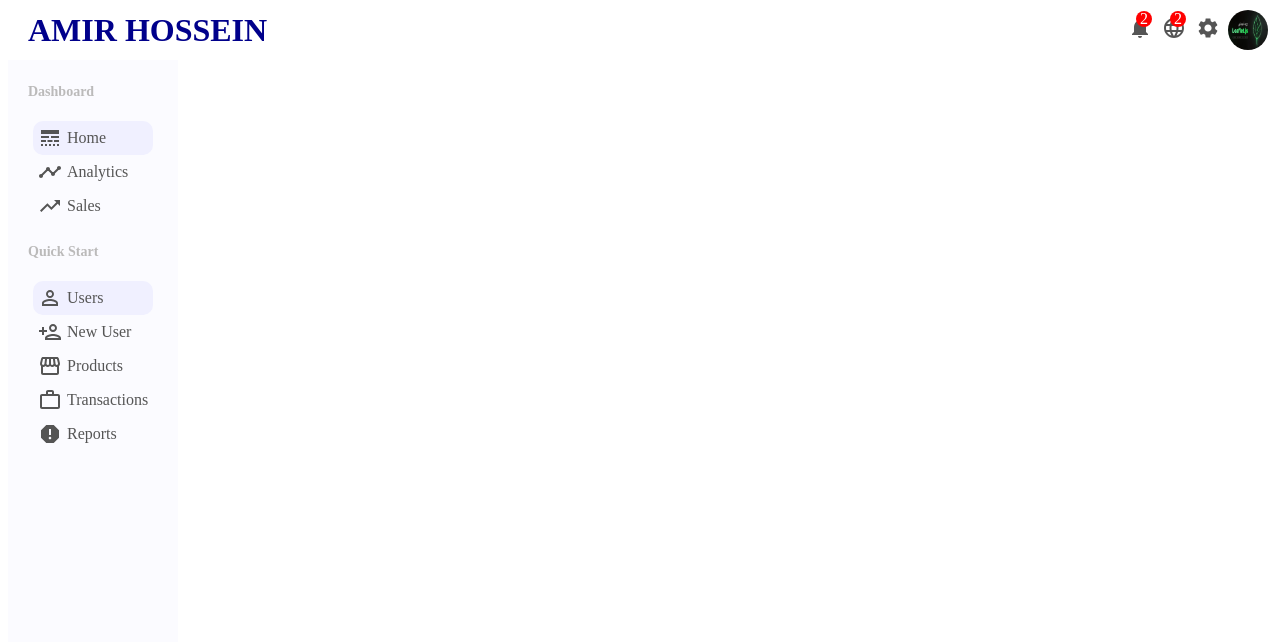
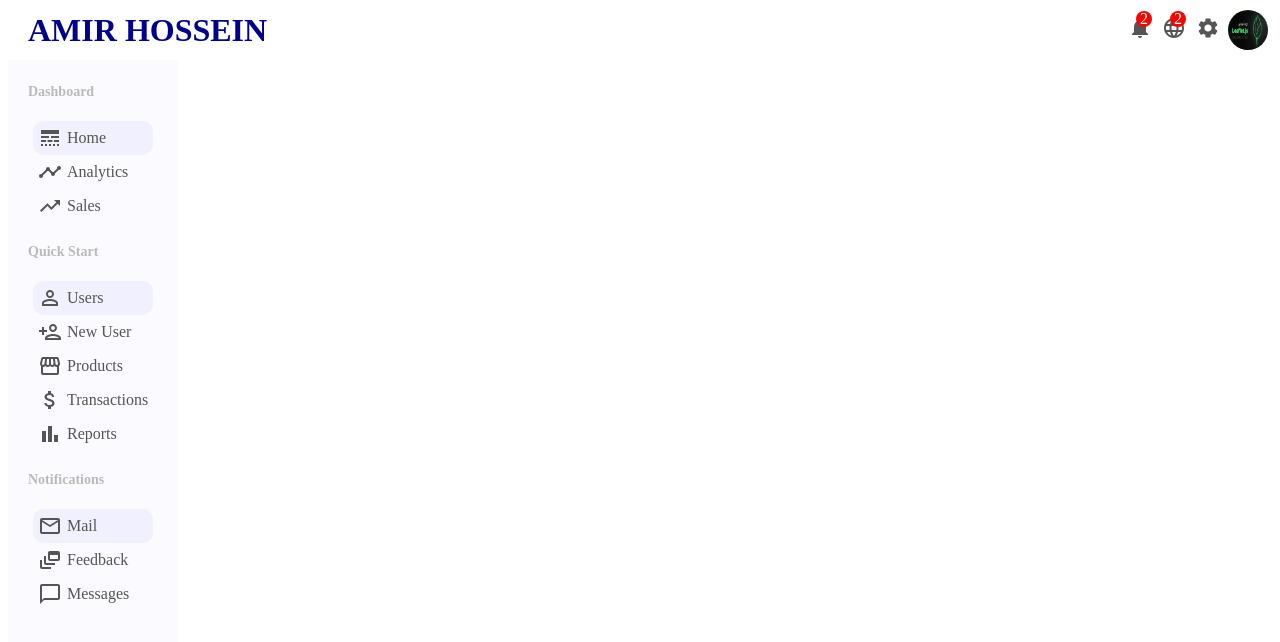
Before and after one commit to AmirNouri-dev/CMS-Project-reactjs, a React (Vite) app: page / in a window 1280 px wide. Shown: the top 642 px of the page. Built offline with nearby package versions, Linux system fonts and the light colour scheme.

Commit message:
code sidebar ->  Notifications  section

```diff
--- a/src/components/sidebar/SideBar.jsx
+++ b/src/components/sidebar/SideBar.jsx
@@ -52,12 +52,29 @@ export default function SideBar() {
               Products
             </li>
             <li className="sidebar-wrapper-menu_list_item">
-              <WorkOutline className="sideBarIcon" />
+              <AttachMoney className="sideBarIcon" />
               Transactions
             </li>
             <li className="sidebar-wrapper-menu_list_item">
-              <Report className="sideBarIcon" />
+              <BarChart className="sideBarIcon" />
               Reports
+            </li>
+          </ul>
+        </div>
+        <div className="sidebar-wrapper-menu">
+          <h3 className="sidebar-wrapper-menu-title">Notifications</h3>
+          <ul className="sidebar-wrapper-menu_list">
+            <li className="sidebar-wrapper-menu_list_item active">
+              <MailOutline className="sideBarIcon" />
+              Mail
+            </li>
+            <li className="sidebar-wrapper-menu_list_item">
+              <DynamicFeed className="sideBarIcon" />
+              Feedback
+            </li>
+            <li className="sidebar-wrapper-menu_list_item">
+              <ChatBubbleOutline className="sideBarIcon" />
+              Messages
             </li>
           </ul>
         </div>
```
